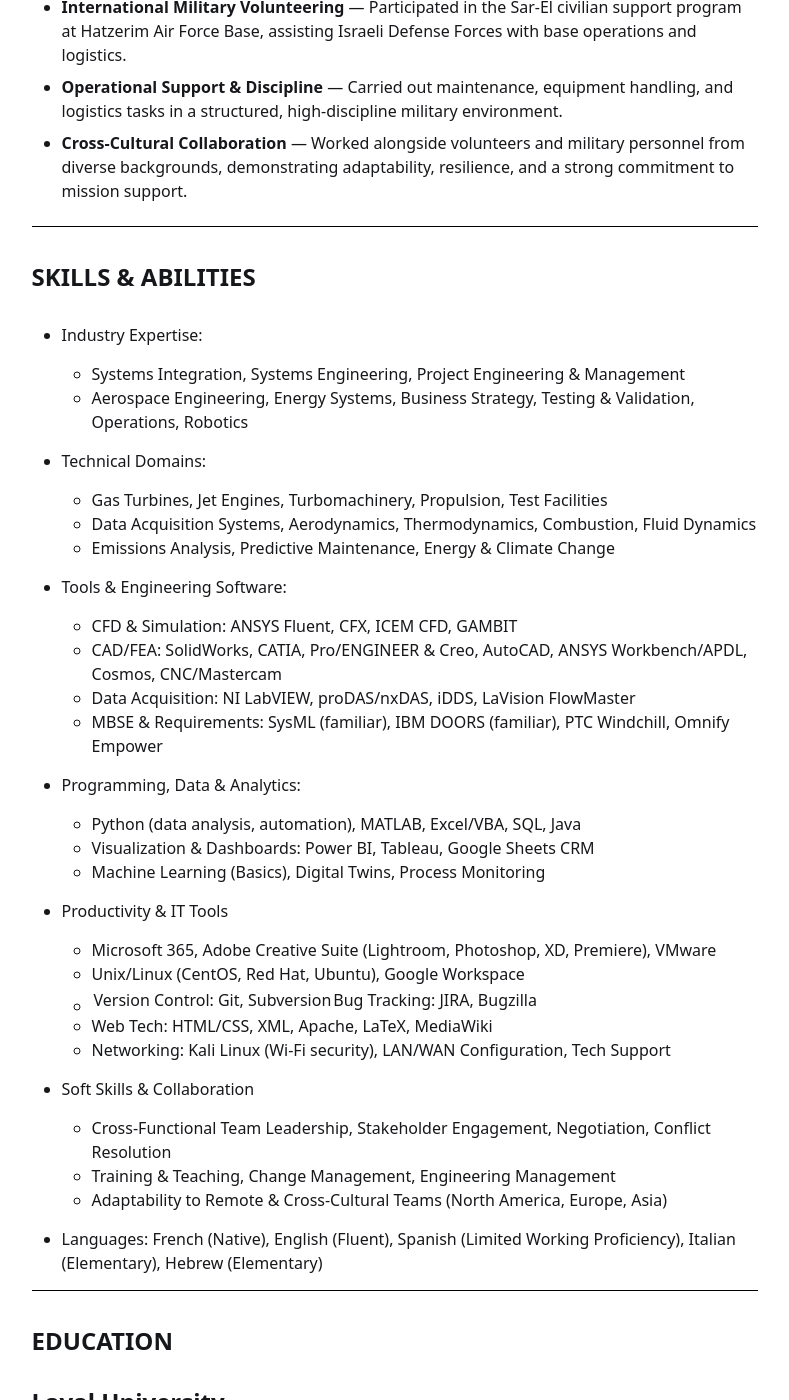
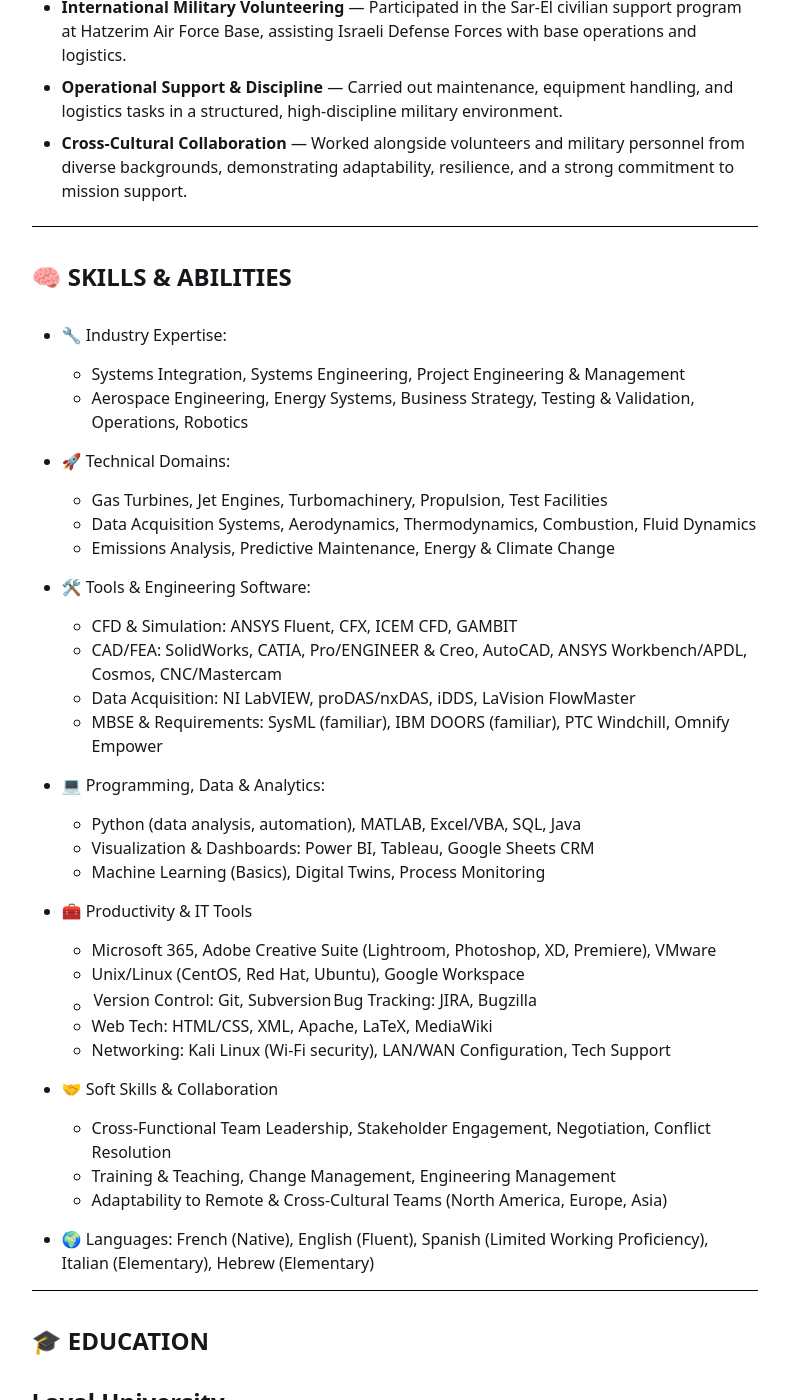
Before and after one commit to casagou/joa, a Jekyll site: the page built from index.md, in a window 1280 px wide and 1400 px high, scrolled down 8080 px. Shown: the whole window, without its empty margins (330-1119 px from the left). Built offline with Jekyll 4.4.1, drawn with Linux system fonts in a browser that asks for light colours; some of the changed text lies outside the part shown.

```diff
--- a/index.md
+++ b/index.md
@@ -10,7 +10,7 @@ title: Joachim Agou, P.Eng.
 ----
 
 
-# EXPERIENCE
+# 💼 EXPERIENCE
 
 ## Accounting & Operations Administrator
 
@@ -178,46 +178,46 @@ _
 ----
 
 
-# SKILLS & ABILITIES
+# 🧠 SKILLS & ABILITIES
 
-+ Industry Expertise:
++ 🔧 Industry Expertise:
 	- Systems Integration, Systems Engineering, Project Engineering & Management
 	- Aerospace Engineering, Energy Systems, Business Strategy, Testing & Validation, Operations, Robotics
 
-+ Technical Domains:
++ 🚀 Technical Domains:
 	- Gas Turbines, Jet Engines, Turbomachinery, Propulsion, Test Facilities
 	- Data Acquisition Systems, Aerodynamics, Thermodynamics, Combustion, Fluid Dynamics
 	- Emissions Analysis, Predictive Maintenance, Energy & Climate Change
 
-+ Tools & Engineering Software:
++ 🛠️ Tools & Engineering Software:
 	- CFD & Simulation: ANSYS Fluent, CFX, ICEM CFD, GAMBIT
 	- CAD/FEA: SolidWorks, CATIA, Pro/ENGINEER & Creo, AutoCAD, ANSYS Workbench/APDL, Cosmos, CNC/Mastercam
 	- Data Acquisition: NI LabVIEW, proDAS/nxDAS, iDDS, LaVision FlowMaster
 	- MBSE & Requirements: SysML (familiar), IBM DOORS (familiar), PTC Windchill, Omnify Empower
 
-+ Programming, Data & Analytics:
++ 💻 Programming, Data & Analytics:
 	- Python (data analysis, automation), MATLAB, Excel/VBA, SQL, Java
 	- Visualization & Dashboards: Power BI, Tableau, Google Sheets CRM
 	- Machine Learning (Basics), Digital Twins, Process Monitoring
 
-+ Productivity & IT Tools
++ 🧰 Productivity & IT Tools
 	- Microsoft 365, Adobe Creative Suite (Lightroom, Photoshop, XD, Premiere), VMware
 	- Unix/Linux (CentOS, Red Hat, Ubuntu), Google Workspace
 	- Version Control: Git, Subversion | Bug Tracking: JIRA, Bugzilla
 	- Web Tech: HTML/CSS, XML, Apache, LaTeX, MediaWiki
 	- Networking: Kali Linux (Wi-Fi security), LAN/WAN Configuration, Tech Support
 
-+ Soft Skills & Collaboration
++ 🤝 Soft Skills & Collaboration
 	- Cross-Functional Team Leadership, Stakeholder Engagement, Negotiation, Conflict Resolution
 	- Training & Teaching, Change Management, Engineering Management
 	- Adaptability to Remote & Cross-Cultural Teams (North America, Europe, Asia)
 
-+ Languages:  French (Native), English (Fluent), Spanish (Limited Working Proficiency), Italian (Elementary), Hebrew (Elementary)
++ 🌍 Languages:  French (Native), English (Fluent), Spanish (Limited Working Proficiency), Italian (Elementary), Hebrew (Elementary)
 
 ----
 
 
-# EDUCATION
+# 🎓 EDUCATION
 
 ## Laval University
 
```
